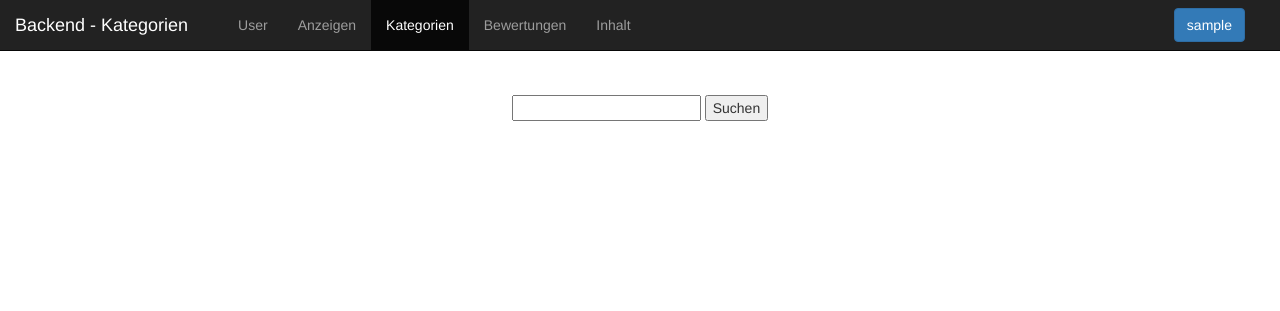
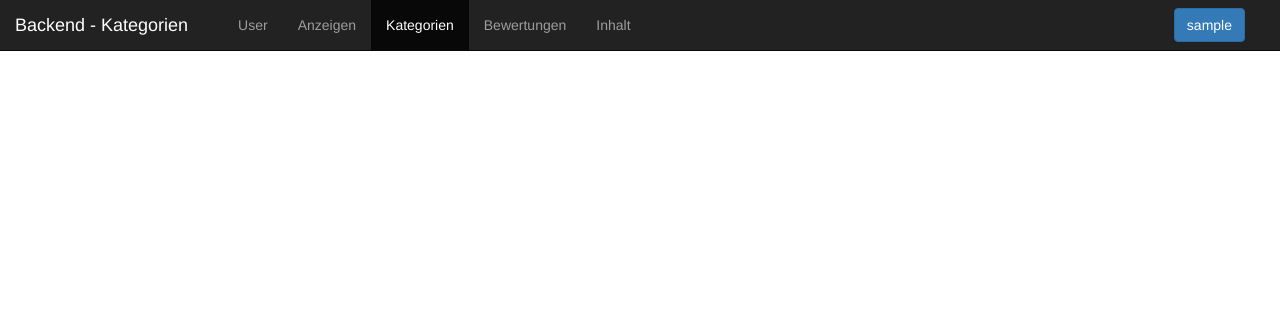
Before and after one commit to g7o/sqw, a PHP site: page /kategorien.php in a window 1280 px wide. Shown: the top 311 px of the page. Run offline with PHP 8.4, Linux system fonts and the light colour scheme; the visitor is signed in with stand-in values (Sample User, id 1); some libraries are stand-ins or nearby versions.

Commit message:
empty div

```diff
--- a/Backend/kategorien.php
+++ b/Backend/kategorien.php
@@ -60,9 +60,7 @@ $name = $_SESSION["username"];
 <div class="container">
 <div class="row center-block">
     <div class="col-xs-12 text-center">
-                 <input type="text" id="inText" autocomplete="off"  onkeydown="if(event.keyCode == 13){search(this.value)}">
-         <input type="button" value="Suchen" onclick="search(document.getElementById('inText').value)">
-
+        <!-- empty div -->
     </div>
 
 </div>
```
